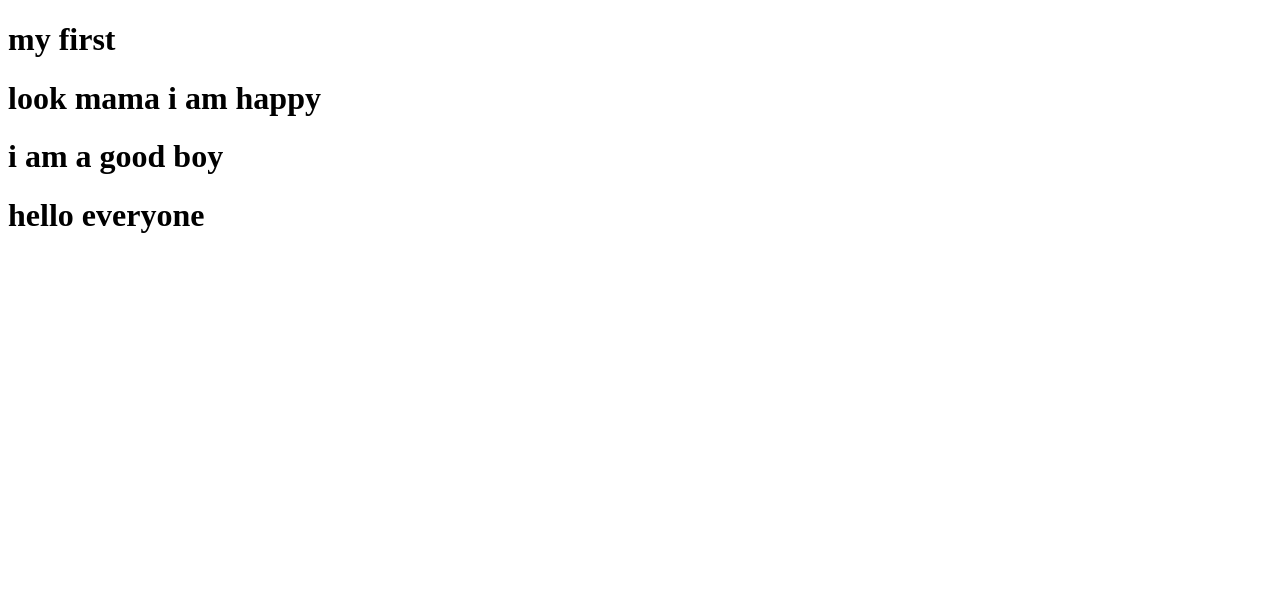
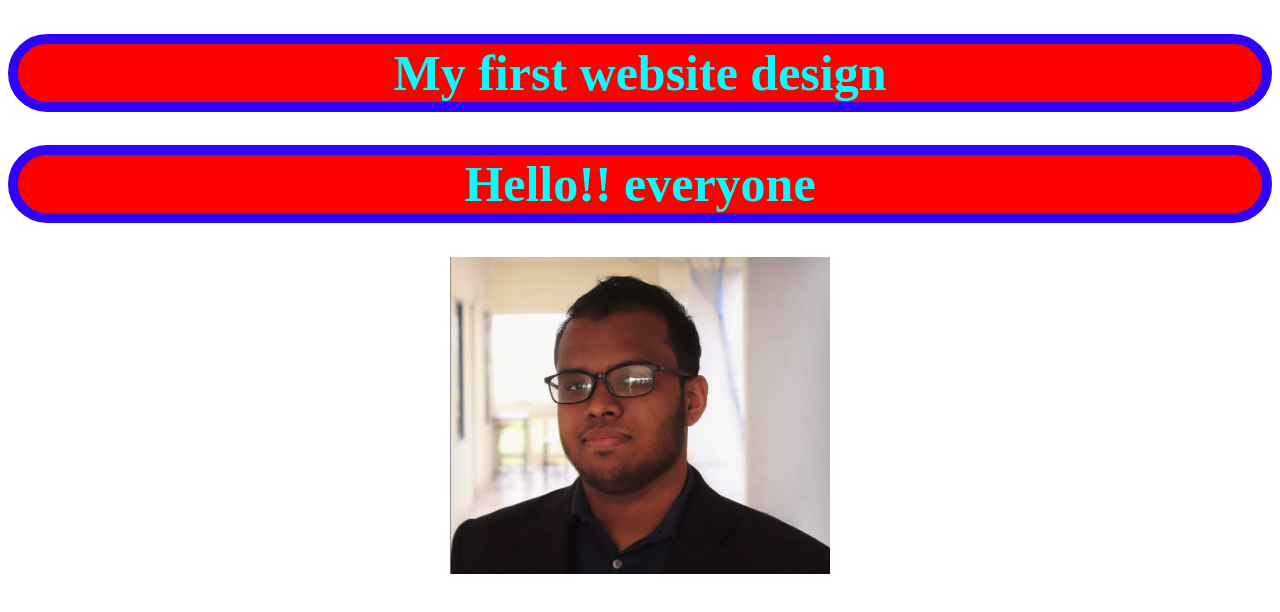
Before and after one commit to Farabi1996/first-project, a plain HTML site: page index.html in a window 1280 px wide. Drawn offline with Linux system fonts and the light colour scheme.

Commit message:
new css done

```diff
--- /dev/null
+++ b/index.css
@@ -0,0 +1,4 @@
+h1 {font-size: small;
+text-align: center;
+background-color: aqua;
+border: brown;}
--- a/index.html
+++ b/index.html
@@ -6,12 +6,17 @@
     <meta name="viewport" content="width=device-width, initial-scale=1.0">
     <title>Document</title>
 </head>
+<style>
+    body {text-align: center;}
+    img { width: 30%; align-content: center;}
+    h1 {text-align: center;
+    text-decoration: solid;
+color: aqua; border: rgb(48, 3, 247); border-style:solid; font-size: 50px; font-style: initial; font-family:'Times New Roman', Times, serif; background-color: #ff0000; border-radius: 300px; border-width: 10px; border-spacing: 50px;}
+</style>
 <body>
-    <h1>my first</h1>
-    <h1>look mama i am happy</h1>
-    <h1>i am a good boy</h1>
-    <h1>hello everyone
 
-    </h1>
+    <h1>My first website design</h1>
+    <h1>Hello!! everyone</h1>
+    <img src="Screenshot_2021-03-03 FaraBi ( monjurul_h_farabi) • Instagram photos and videos.png" alt="" >
 </body>
 </html>
```
Also changed, not shown: Screenshot_2021-03-03 FaraBi ( monjurul_h_farabi) • Instagram photos and videos.png (added).
